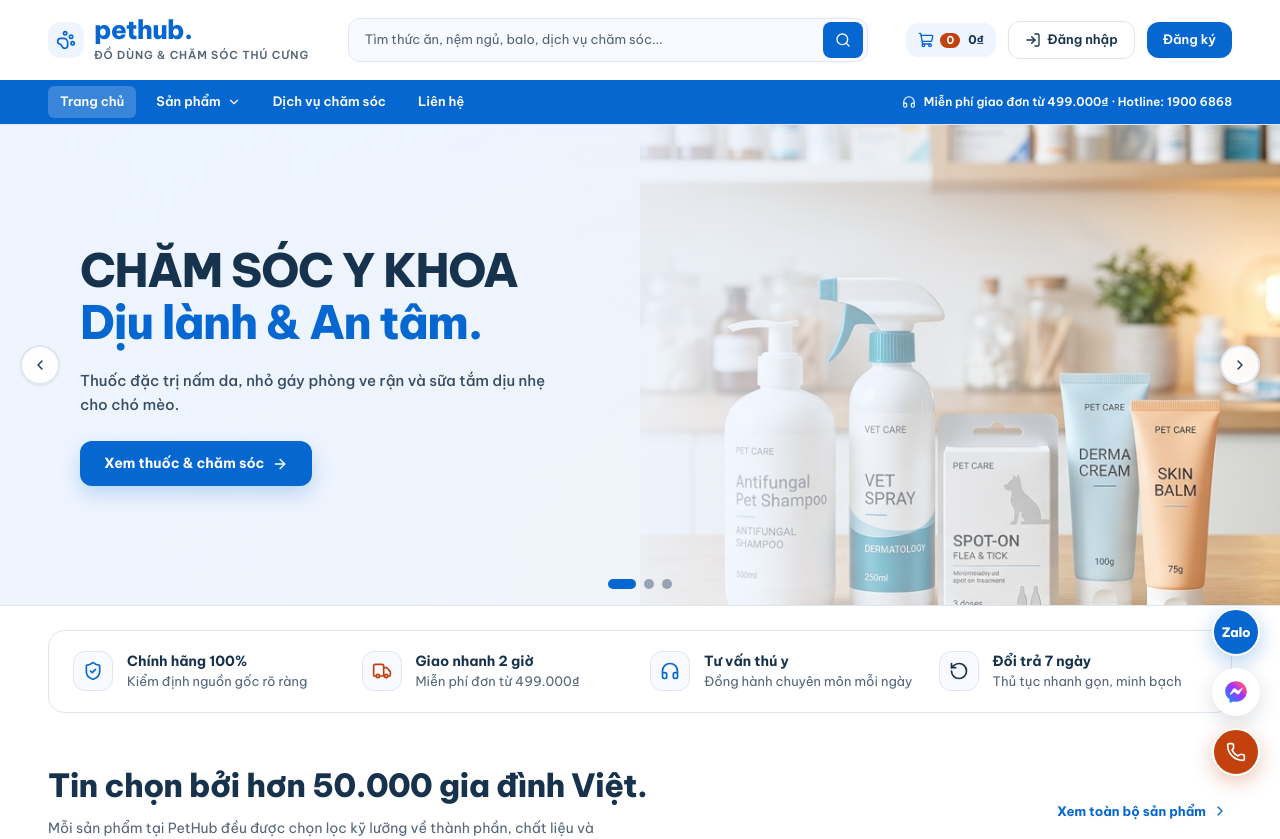
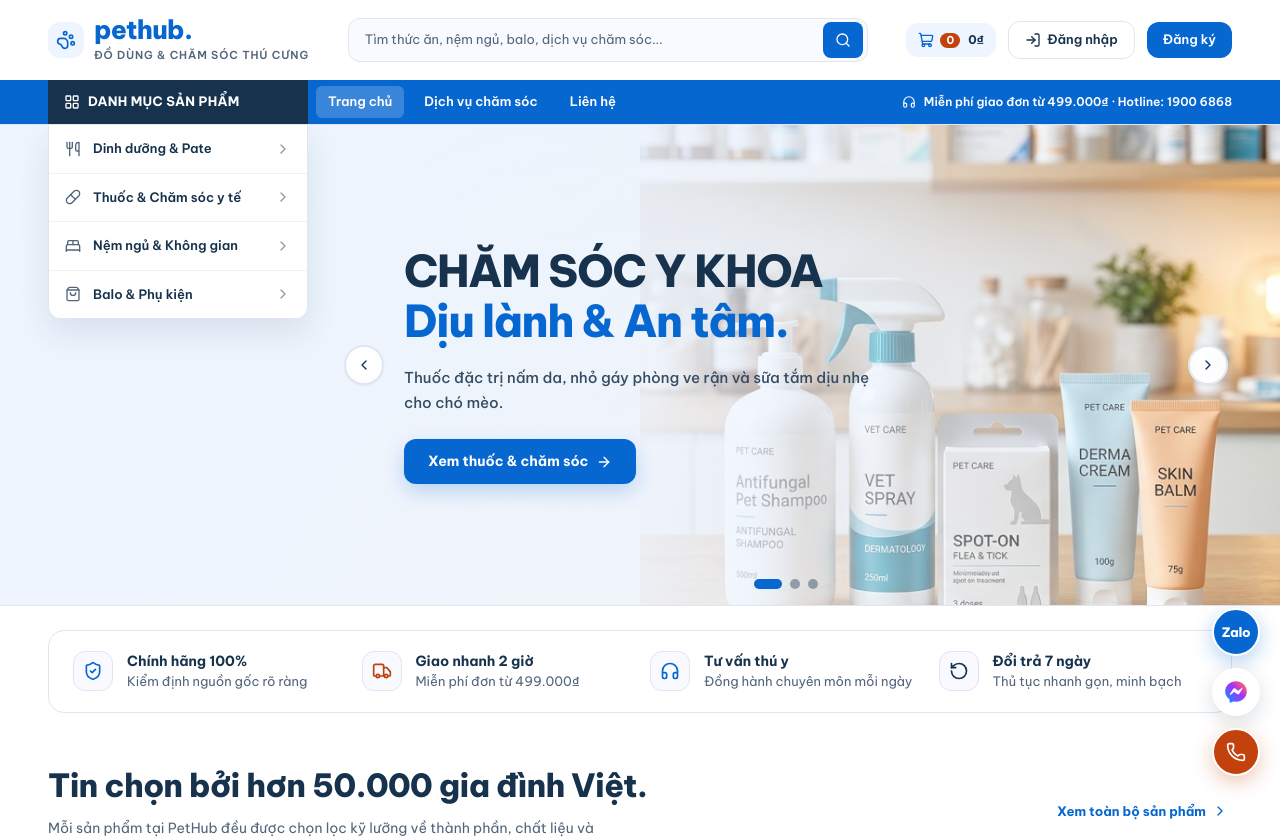
Before and after one commit to Dreams-lands/React-Nodejs, a React (Vite) app in the folder frontend/: page / in a window 1280 px wide. Shown: the top 839 px of the page. Built offline with nearby package versions, Linux system fonts and the light colour scheme.

Commit message:
feat(frontend): add homepage category sidebar and remove pet species catalog filter

```diff
--- a/frontend/src/App.tsx
+++ b/frontend/src/App.tsx
@@ -49,6 +49,7 @@ import {
   CompactHeader,
   CompactFooter,
 } from './components/HeadersAndFooters';
+import { PRODUCT_CATEGORIES } from './data/categories';
 import { TiltCard } from './components/TiltCard';
 import { FloatingContact } from './components/FloatingContact';
 
@@ -126,7 +127,6 @@ export function App() {
   // Catalog & Search State
   const [searchQuery, setSearchQuery] = useState('');
   const [selectedCategoryFilter, setSelectedCategoryFilter] = useState<'all' | ProductCategory>('all');
-  const [petSpeciesFilter, setPetSpeciesFilter] = useState<'all' | 'dog' | 'cat'>('all');
   const [homeCategoryTab, setHomeCategoryTab] = useState<'all' | 'food' | 'hygiene' | 'bed' | 'backpack'>('all');
 
   // Product Detail & Reviews State
@@ -198,7 +198,6 @@ export function App() {
 
   const handleSelectCategory = (cat: 'all' | ProductCategory) => {
     setSelectedCategoryFilter(cat);
-    setPetSpeciesFilter('all');
     navigateTo('search');
   };
 
@@ -321,13 +320,6 @@ export function App() {
     return CATALOG_PRODUCTS.filter((item) => {
       const matchesCat =
         selectedCategoryFilter === 'all' || item.category === selectedCategoryFilter;
-      const isSpeciesFilterableCategory =
-        selectedCategoryFilter === 'food' || selectedCategoryFilter === 'hygiene';
-      const matchesSpecies =
-        !isSpeciesFilterableCategory ||
-        petSpeciesFilter === 'all' ||
-        item.petType === petSpeciesFilter ||
-        item.petType === 'both';
       const q = searchQuery.trim().toLowerCase();
       const matchesQ =
         !q ||
@@ -335,9 +327,9 @@ export function App() {
         item.brand.toLowerCase().includes(q) ||
         item.shortDesc.toLowerCase().includes(q) ||
         item.packSize.toLowerCase().includes(q);
-      return matchesCat && matchesSpecies && matchesQ;
+      return matchesCat && matchesQ;
     });
-  }, [searchQuery, selectedCategoryFilter, petSpeciesFilter]);
+  }, [searchQuery, selectedCategoryFilter]);
 
   const featuredProducts = useMemo(() => {
     if (homeCategoryTab === 'all') {
@@ -444,7 +436,35 @@ export function App() {
                     </AnimatePresence>
                     <div className="absolute inset-0 bg-gradient-to-b sm:bg-gradient-to-r from-[#eff5ff]/96 via-[#eff5ff]/88 via-50% to-[#eff5ff]/45 sm:to-transparent" />
 
-                    <div className="relative z-10 max-w-[1320px] mx-auto px-6 sm:px-16 lg:px-20 pt-12 pb-16 sm:py-16 lg:py-20 min-h-[380px] sm:min-h-[440px] lg:min-h-[480px] flex flex-col justify-center">
+                    <div className="relative z-10 max-w-[1320px] mx-auto px-3 sm:px-8 lg:px-12 flex items-start gap-6 lg:gap-8 min-h-[380px] sm:min-h-[440px] lg:min-h-[480px]">
+                      {/* Docked Desktop Category Sidebar aligned flush under DANH MỤC SẢN PHẨM */}
+                      <aside
+                        aria-label="Danh mục sản phẩm"
+                        className="hidden lg:flex flex-col w-[260px] shrink-0 bg-white border-x border-b border-[#dfe6f0] rounded-b-xl shadow-[0_14px_32px_rgba(23,50,77,0.10)] divide-y divide-[#eef2f7] overflow-hidden self-start"
+                      >
+                        {PRODUCT_CATEGORIES.map((sub) => {
+                          const IconComp = sub.icon;
+                          return (
+                            <button
+                              key={sub.id}
+                              type="button"
+                              onClick={() => handleSelectCategory(sub.id)}
+                              className="w-full px-4 py-3.5 text-left flex items-center justify-between gap-2.5 hover:bg-[#eff5ff] transition-colors cursor-pointer group"
+                            >
+                              <span className="flex items-center gap-3 min-w-0">
+                                <IconComp className="w-4 h-4 text-[#52657a] group-hover:text-[#0667d0] shrink-0 transition-colors" />
+                                <span className="text-[13px] font-semibold text-[#17324d] group-hover:text-[#0667d0] truncate transition-colors">
+                                  {sub.label}
+                                </span>
+                              </span>
+                              <ChevronRight className="w-4 h-4 text-[#8c9dad] group-hover:text-[#0667d0] shrink-0 transition-colors" />
+                            </button>
+                          );
+                        })}
+                      </aside>
+
+                      {/* Right Hero Content Column with internal Arrows & Dots */}
+                      <div className="flex-1 min-w-0 relative flex flex-col justify-center min-h-[380px] sm:min-h-[440px] lg:min-h-[480px] pt-10 pb-16 sm:py-16 px-3 sm:px-14 lg:px-16">
                         <AnimatePresence mode="wait">
                           <motion.div
                             key={activeBanner.id}
@@ -452,9 +472,9 @@ export function App() {
                             animate={{ opacity: 1, y: 0 }}
                             exit={{ opacity: 0, y: -8 }}
                             transition={{ duration: 0.25 }}
-                          className="max-w-[540px] space-y-5"
-                        >
-                          <h1 className="text-[28px] sm:text-[40px] lg:text-[46px] font-extrabold text-[#17324d] leading-[1.14] tracking-[-0.03em]">
+                            className="max-w-[520px] space-y-5"
+                          >
+                            <h1 className="text-[28px] sm:text-[38px] lg:text-[44px] font-extrabold text-[#17324d] leading-[1.14] tracking-[-0.03em]">
                               {activeBanner.titleTop}
                               <br />
                               <span className="text-[#0667d0]">{activeBanner.titleAccent}</span>
@@ -480,7 +500,6 @@ export function App() {
                             </div>
                           </motion.div>
                         </AnimatePresence>
-                    </div>
 
                         {/* Slide Arrows */}
                         <button
@@ -489,7 +508,7 @@ export function App() {
                           onClick={() =>
                             setHeroSlide((prev) => (prev - 1 + HERO_BANNERS.length) % HERO_BANNERS.length)
                           }
-                      className="hidden sm:flex absolute left-3 lg:left-5 top-1/2 -translate-y-1/2 z-20 w-10 h-10 rounded-full bg-white/95 hover:bg-white border-2 border-[#dfe6f0] text-[#17324d] items-center justify-center shadow-xs cursor-pointer transition"
+                          className="hidden sm:flex absolute left-1 top-1/2 -translate-y-1/2 z-20 w-10 h-10 rounded-full bg-white/95 hover:bg-white border-2 border-[#dfe6f0] text-[#17324d] items-center justify-center shadow-xs cursor-pointer transition"
                         >
                           <ChevronLeft className="w-4 h-4" />
                         </button>
@@ -497,7 +516,7 @@ export function App() {
                           type="button"
                           aria-label="Banner tiếp theo"
                           onClick={() => setHeroSlide((prev) => (prev + 1) % HERO_BANNERS.length)}
-                      className="hidden sm:flex absolute right-3 lg:right-5 top-1/2 -translate-y-1/2 z-20 w-10 h-10 rounded-full bg-white/95 hover:bg-white border-2 border-[#dfe6f0] text-[#17324d] items-center justify-center shadow-xs cursor-pointer transition"
+                          className="hidden sm:flex absolute right-1 top-1/2 -translate-y-1/2 z-20 w-10 h-10 rounded-full bg-white/95 hover:bg-white border-2 border-[#dfe6f0] text-[#17324d] items-center justify-center shadow-xs cursor-pointer transition"
                         >
                           <ChevronRight className="w-4 h-4" />
                         </button>
@@ -517,6 +536,8 @@ export function App() {
                               }`}
                             />
                           ))}
+                        </div>
+                      </div>
                     </div>
                   </section>
                 );
@@ -978,10 +999,7 @@ export function App() {
                   ).map((pill) => (
                     <button
                       key={pill.id}
-                      onClick={() => {
-                        setSelectedCategoryFilter(pill.id);
-                        setPetSpeciesFilter('all');
-                      }}
+                      onClick={() => setSelectedCategoryFilter(pill.id)}
                       className={`px-4 py-2.5 rounded-xl text-[13px] font-bold cursor-pointer transition-colors ${
                         selectedCategoryFilter === pill.id
                           ? 'bg-[#0667d0] text-white'
@@ -992,40 +1010,6 @@ export function App() {
                     </button>
                   ))}
                 </div>
-
-                {/* Compact Pet Species Filter (Chó / Mèo) for Dinh dưỡng & Thuốc */}
-                {(selectedCategoryFilter === 'food' || selectedCategoryFilter === 'hygiene') && (
-                  <div className="flex flex-wrap items-center gap-2 mt-3.5 pt-3.5 border-t border-[#dfe6f0]">
-                    <span className="text-[13px] font-semibold text-[#52657a] mr-1">
-                      Dành cho:
-                    </span>
-                    {(
-                      [
-                        { id: 'dog', label: 'Chó' },
-                        { id: 'cat', label: 'Mèo' },
-                      ] as const
-                    ).map((pet) => {
-                      const active = petSpeciesFilter === pet.id;
-                      return (
-                        <button
-                          key={pet.id}
-                          type="button"
-                          aria-pressed={active}
-                          onClick={() =>
-                            setPetSpeciesFilter((prev) => (prev === pet.id ? 'all' : pet.id))
-                          }
-                          className={`px-3.5 py-1.5 rounded-full text-[13px] font-bold cursor-pointer transition-colors ${
-                            active
-                              ? 'bg-[#17324d] text-white border border-[#17324d]'
-                              : 'bg-white text-[#52657a] border border-[#dfe6f0] hover:border-[#0667d0] hover:text-[#17324d]'
-                          }`}
-                        >
-                          {pet.label}
-                        </button>
-                      );
-                    })}
-                  </div>
-                )}
               </div>
 
               {/* Product Grid */}
@@ -1041,7 +1025,6 @@ export function App() {
                     onClick={() => {
                       setSearchQuery('');
                       setSelectedCategoryFilter('all');
-                      setPetSpeciesFilter('all');
                     }}
                     className="px-5 py-2.5 rounded-xl bg-[#0667d0] text-white text-[13px] font-bold cursor-pointer"
                   >
--- a/frontend/src/components/HeadersAndFooters.tsx
+++ b/frontend/src/components/HeadersAndFooters.tsx
@@ -12,12 +12,10 @@ import {
   LogIn,
   ChevronDown,
   ChevronRight,
-  Utensils,
-  Pill,
-  BedDouble,
-  ShoppingBag,
+  LayoutGrid,
 } from 'lucide-react';
 import type { PageId, ProductCategory } from '../data/mockData';
+import { PRODUCT_CATEGORIES } from '../data/categories';
 
 interface FullHeaderProps {
   currentPage: PageId;
@@ -75,17 +73,6 @@ export const PetHubHeader: React.FC<FullHeaderProps> = ({
     setProductMenuOpen(false);
     onNavigate('contact');
   };
-
-  const productSubcategories: {
-    id: ProductCategory;
-    label: string;
-    icon: React.ComponentType<{ className?: string }>;
-  }[] = [
-    { id: 'food', label: 'Dinh dưỡng & Pate', icon: Utensils },
-    { id: 'hygiene', label: 'Thuốc & Chăm sóc y tế', icon: Pill },
-    { id: 'bed', label: 'Nệm ngủ & Không gian', icon: BedDouble },
-    { id: 'backpack', label: 'Balo & Phụ kiện', icon: ShoppingBag },
-  ];
 
   return (
     <header className="w-full bg-white sticky top-0 z-40 border-b border-[#dfe6f0]">
@@ -224,54 +211,46 @@ export const PetHubHeader: React.FC<FullHeaderProps> = ({
         </form>
       </div>
 
-      {/* 2. Clean 4-Item Navigation Bar with Product Dropdown */}
+      {/* 2. Navigation Bar with Pinned/Dropdown Product Categories */}
       <nav className="w-full h-11 bg-[#0667d0] text-white relative z-30" aria-label="Điều hướng chính">
-        <div className="max-w-[1320px] mx-auto h-full px-4 sm:px-8 lg:px-12 flex items-center justify-between gap-4">
-          <div className="flex items-center gap-1 sm:gap-2 text-[13px]">
-            <button
-              onClick={() => {
-                setProductMenuOpen(false);
-                onNavigate('home');
-              }}
-              className={`px-3 py-1.5 rounded-md font-semibold cursor-pointer whitespace-nowrap transition ${
-                currentPage === 'home' ? 'bg-white/20 text-white' : 'hover:bg-white/10 text-white'
-              }`}
-            >
-              Trang chủ
-            </button>
-
+        <div className="max-w-[1320px] mx-auto h-full px-3 sm:px-8 lg:px-12 flex items-center justify-between gap-2 sm:gap-4">
+          <div className="flex items-center gap-1 sm:gap-2 text-[12px] sm:text-[13px] h-full min-w-0">
             <div
               ref={menuRef}
-              className="sm:relative"
-              onMouseEnter={() => setProductMenuOpen(true)}
+              className="sm:relative h-full shrink-0"
+              onMouseEnter={() => {
+                if (currentPage !== 'home') setProductMenuOpen(true);
+              }}
               onMouseLeave={() => setProductMenuOpen(false)}
             >
               <button
                 type="button"
-                aria-expanded={productMenuOpen}
+                aria-expanded={currentPage === 'home' ? true : productMenuOpen}
                 aria-haspopup="menu"
                 onClick={() => setProductMenuOpen((prev) => !prev)}
-                className={`px-3 py-1.5 rounded-md font-semibold cursor-pointer whitespace-nowrap inline-flex items-center gap-1.5 transition ${
-                  currentPage === 'search' || currentPage === 'product'
-                    ? 'bg-white/20 text-white'
-                    : 'hover:bg-white/10 text-white'
-                }`}
+                className="h-full px-2.5 sm:px-4 lg:w-[260px] bg-[#17324d] hover:bg-[#1e3d5c] text-white font-bold tracking-[0.02em] uppercase inline-flex items-center justify-between gap-2 cursor-pointer whitespace-nowrap transition-colors"
               >
-                <span>Sản phẩm</span>
+                <span className="inline-flex items-center gap-2">
+                  <LayoutGrid className="w-4 h-4 shrink-0" />
+                  <span className="hidden sm:inline">Danh mục sản phẩm</span>
+                  <span className="sm:hidden">Danh mục</span>
+                </span>
                 <ChevronDown
-                  className={`w-3.5 h-3.5 transition-transform duration-200 ${
-                    productMenuOpen ? 'rotate-180' : ''
-                  }`}
+                  className={`w-3.5 h-3.5 shrink-0 transition-transform duration-200 ${
+                    currentPage === 'home' ? 'lg:hidden' : ''
+                  } ${productMenuOpen ? 'rotate-180' : ''}`}
                 />
               </button>
 
               {productMenuOpen && (
                 <div
                   role="menu"
-                  className="absolute left-4 right-4 sm:left-0 sm:right-auto top-full pt-0.5 sm:w-[260px] z-50"
+                  className={`absolute left-3 right-3 sm:left-0 sm:right-auto top-full sm:w-[260px] z-50 ${
+                    currentPage === 'home' ? 'lg:hidden' : ''
+                  }`}
                 >
-                  <div className="rounded-b-xl sm:rounded-xl bg-white border border-[#dfe6f0] shadow-[0_16px_36px_rgba(23,50,77,0.14)] overflow-hidden divide-y divide-[#eef2f7] text-[#17324d]">
-                    {productSubcategories.map((sub) => {
+                  <div className="rounded-b-xl bg-white border border-t-0 border-[#dfe6f0] shadow-[0_16px_36px_rgba(23,50,77,0.14)] overflow-hidden divide-y divide-[#eef2f7] text-[#17324d]">
+                    {PRODUCT_CATEGORIES.map((sub) => {
                       const isActive =
                         currentPage === 'search' && activeCatalogCategory === sub.id;
                       const IconComp = sub.icon;
@@ -311,9 +290,21 @@ export const PetHubHeader: React.FC<FullHeaderProps> = ({
             <button
               onClick={() => {
                 setProductMenuOpen(false);
+                onNavigate('home');
+              }}
+              className={`px-2 sm:px-3 py-1.5 rounded-md font-semibold cursor-pointer whitespace-nowrap transition ${
+                currentPage === 'home' ? 'bg-white/20 text-white' : 'hover:bg-white/10 text-white'
+              }`}
+            >
+              Trang chủ
+            </button>
+
+            <button
+              onClick={() => {
+                setProductMenuOpen(false);
                 onNavigate('service');
               }}
-              className={`px-3 py-1.5 rounded-md font-semibold cursor-pointer whitespace-nowrap transition ${
+              className={`px-2 sm:px-3 py-1.5 rounded-md font-semibold cursor-pointer whitespace-nowrap transition ${
                 currentPage === 'service' ? 'bg-white/20 text-white' : 'hover:bg-white/10 text-white'
               }`}
             >
@@ -323,7 +314,7 @@ export const PetHubHeader: React.FC<FullHeaderProps> = ({
             <button
               type="button"
               onClick={handleContactClick}
-              className={`px-3 py-1.5 rounded-md font-semibold cursor-pointer whitespace-nowrap transition ${
+              className={`px-2 sm:px-3 py-1.5 rounded-md font-semibold cursor-pointer whitespace-nowrap transition ${
                 currentPage === 'contact' ? 'bg-white/20 text-white' : 'hover:bg-white/10 text-white'
               }`}
             >
--- /dev/null
+++ b/frontend/src/data/categories.ts
@@ -0,0 +1,14 @@
+import type { ComponentType } from 'react';
+import { Utensils, Pill, BedDouble, ShoppingBag } from 'lucide-react';
+import type { ProductCategory } from './mockData';
+
+export const PRODUCT_CATEGORIES: {
+  id: ProductCategory;
+  label: string;
+  icon: ComponentType<{ className?: string }>;
+}[] = [
+  { id: 'food', label: 'Dinh dưỡng & Pate', icon: Utensils },
+  { id: 'hygiene', label: 'Thuốc & Chăm sóc y tế', icon: Pill },
+  { id: 'bed', label: 'Nệm ngủ & Không gian', icon: BedDouble },
+  { id: 'backpack', label: 'Balo & Phụ kiện', icon: ShoppingBag },
+];
```
Lines whose indentation alone changed are shown as unchanged.
